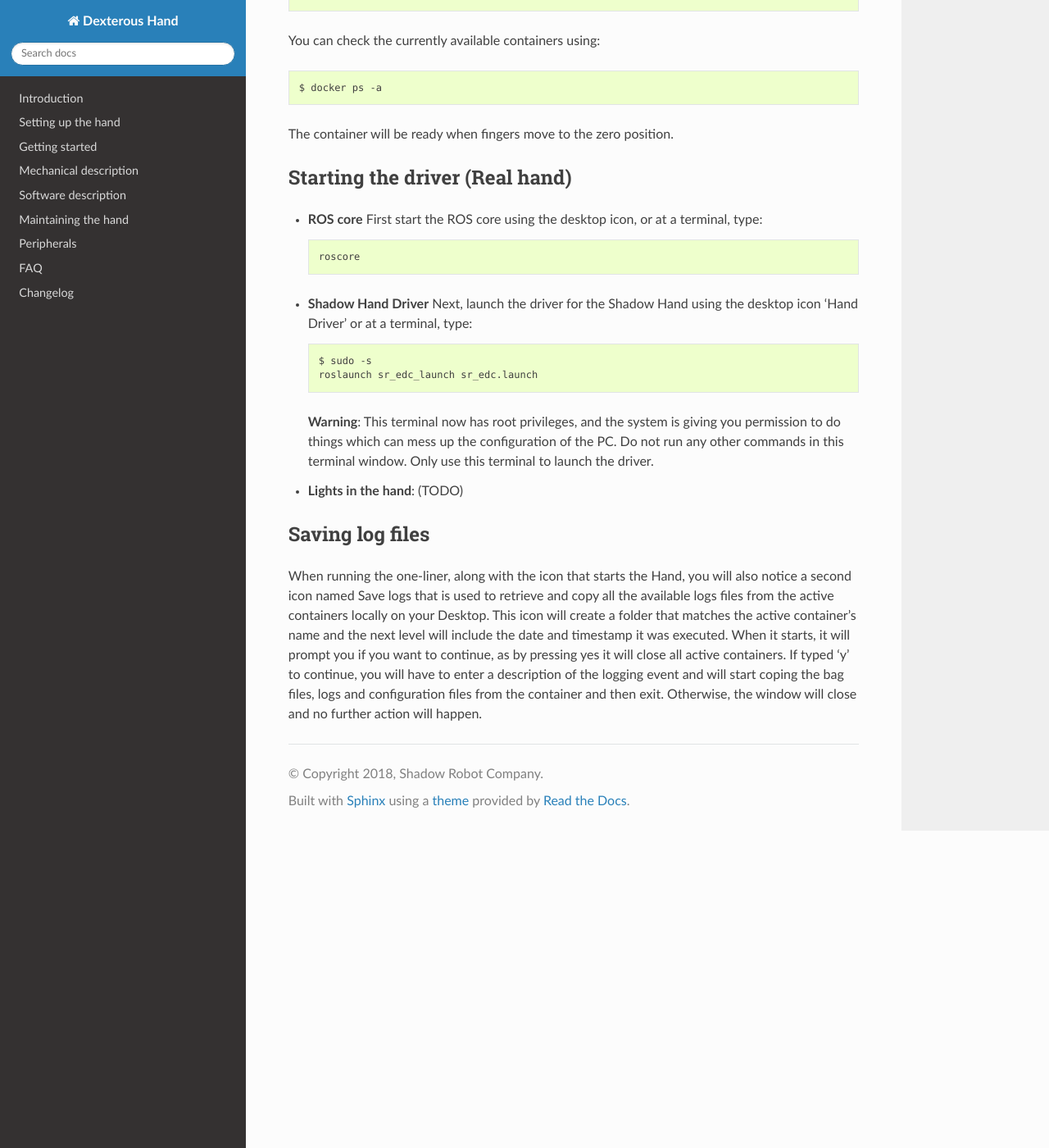
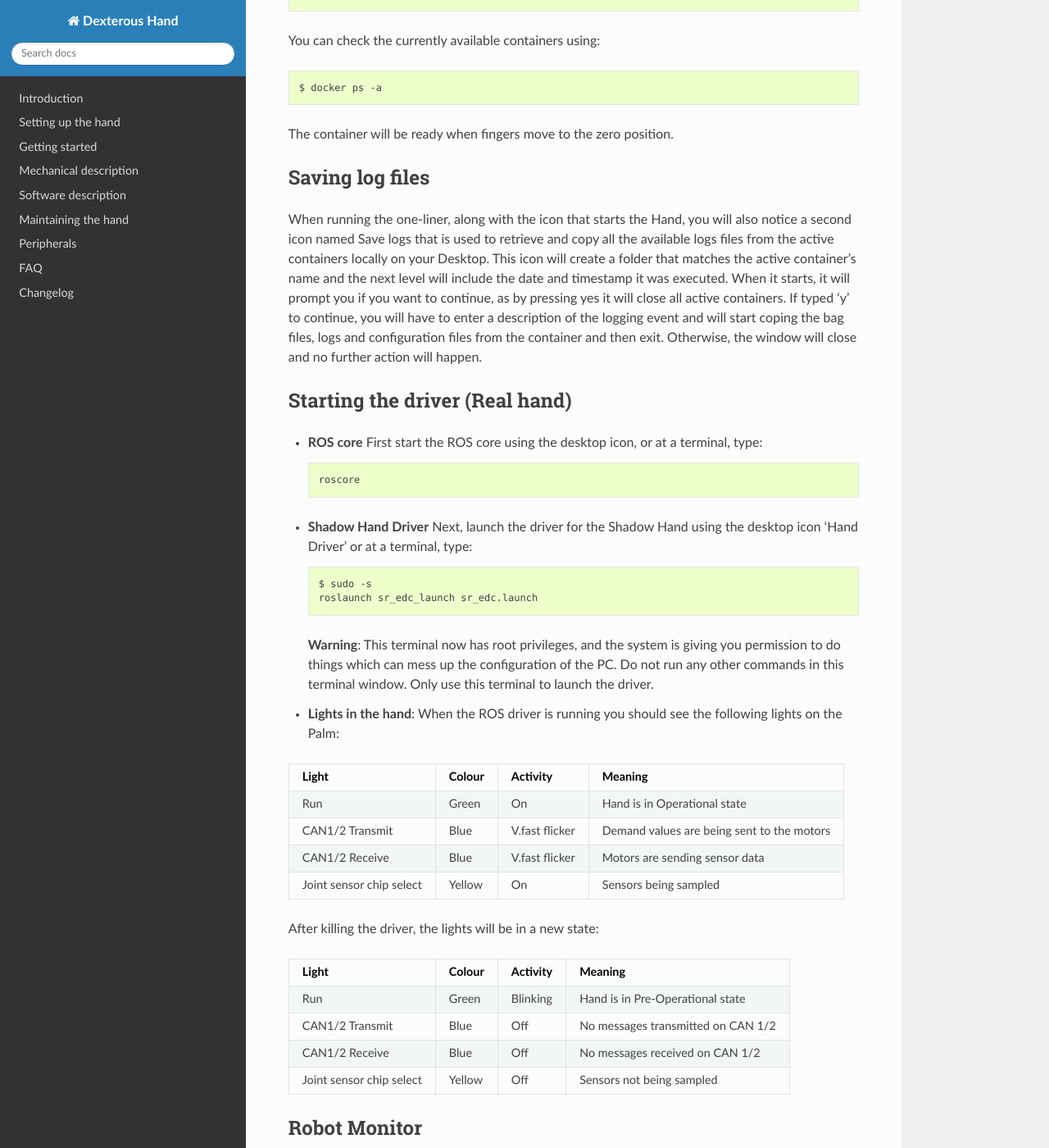
Before and after one commit to shadow-robot/sr_dexterous_hand_documentation, a Sphinx documentation site: the page built from docs/user_guide/3_getting_started.md, in a window 1280 px wide and 1400 px high, scrolled down 2857 px. Shown: the whole window at 82% size. Built offline with Sphinx 7.4.7 and the Read the Docs theme 2.0.0, drawn with Linux system fonts in a browser that asks for light colours; some of the changed text lies outside the part shown.

Commit message:
Improvements

````diff
--- a/docs/user_guide/3_getting_started.md
+++ b/docs/user_guide/3_getting_started.md
@@ -102,6 +102,9 @@ $ docker ps -a
 
 The container will be ready when fingers move to the zero position.
 
+## Saving log files
+When running the one-liner, along with the icon that starts the Hand, you will also notice a second icon named Save logs that is used to retrieve and copy all the available logs files from the active containers locally on your Desktop. This icon will create a folder that matches the active container's name and the next level will include the date and timestamp it was executed. When it starts, it will prompt you if you want to continue, as by pressing yes it will close all active containers. If typed 'y' to continue, you will have to enter a description of the logging event and will start coping the bag files, logs and configuration files from the container and then exit. Otherwise, the window will close and no further action will happen.
+
 ## Starting the driver (Real hand)
 
 * **ROS core**
@@ -123,7 +126,36 @@ The container will be ready when fingers move to the zero position.
   other commands in this terminal window. Only use this terminal to launch the driver.
 
 * **Lights in the hand**:
-  (TODO)
+  When the ROS driver is running you should see the following lights on the Palm:
 
-## Saving log files
-When running the one-liner, along with the icon that starts the Hand, you will also notice a second icon named Save logs that is used to retrieve and copy all the available logs files from the active containers locally on your Desktop. This icon will create a folder that matches the active container's name and the next level will include the date and timestamp it was executed. When it starts, it will prompt you if you want to continue, as by pressing yes it will close all active containers. If typed 'y' to continue, you will have to enter a description of the logging event and will start coping the bag files, logs and configuration files from the container and then exit. Otherwise, the window will close and no further action will happen.
+```eval_rst
+========================   =============       ================    =================================
+Light                      Colour              Activity            Meaning
+========================   =============       ================    =================================
+Run                        Green               On                  Hand is in Operational state
+CAN1/2 Transmit            Blue                V.fast flicker      Demand values are being sent to the motors
+CAN1/2 Receive             Blue                V.fast flicker      Motors are sending sensor data
+Joint sensor chip select   Yellow              On                  Sensors being sampled
+========================   =============       ================    =================================
+```
+
+After killing the driver, the lights will be in a new state:
+```eval_rst
+========================   =============       ================    =================================
+Light                      Colour              Activity            Meaning
+========================   =============       ================    =================================
+Run                        Green               Blinking            Hand is in Pre-Operational state
+CAN1/2 Transmit            Blue                Off                 No messages transmitted on CAN 1/2
+CAN1/2 Receive             Blue                Off                 No messages received on CAN 1/2
+Joint sensor chip select   Yellow              Off                 Sensors not being sampled
+========================   =============       ================    =================================
+```
+
+## Robot Monitor
+
+## Graphical User interface
+
+## Command line interface
+### Using rostopic to view sensors
+### Using rostopic to view debugging data
+### Reset motors
````
Also changed, not shown: docs/user_guide/4_mechanical_description.md (+4 -0 lines), docs/user_guide/5_software_description.md (+9 -0 lines).
